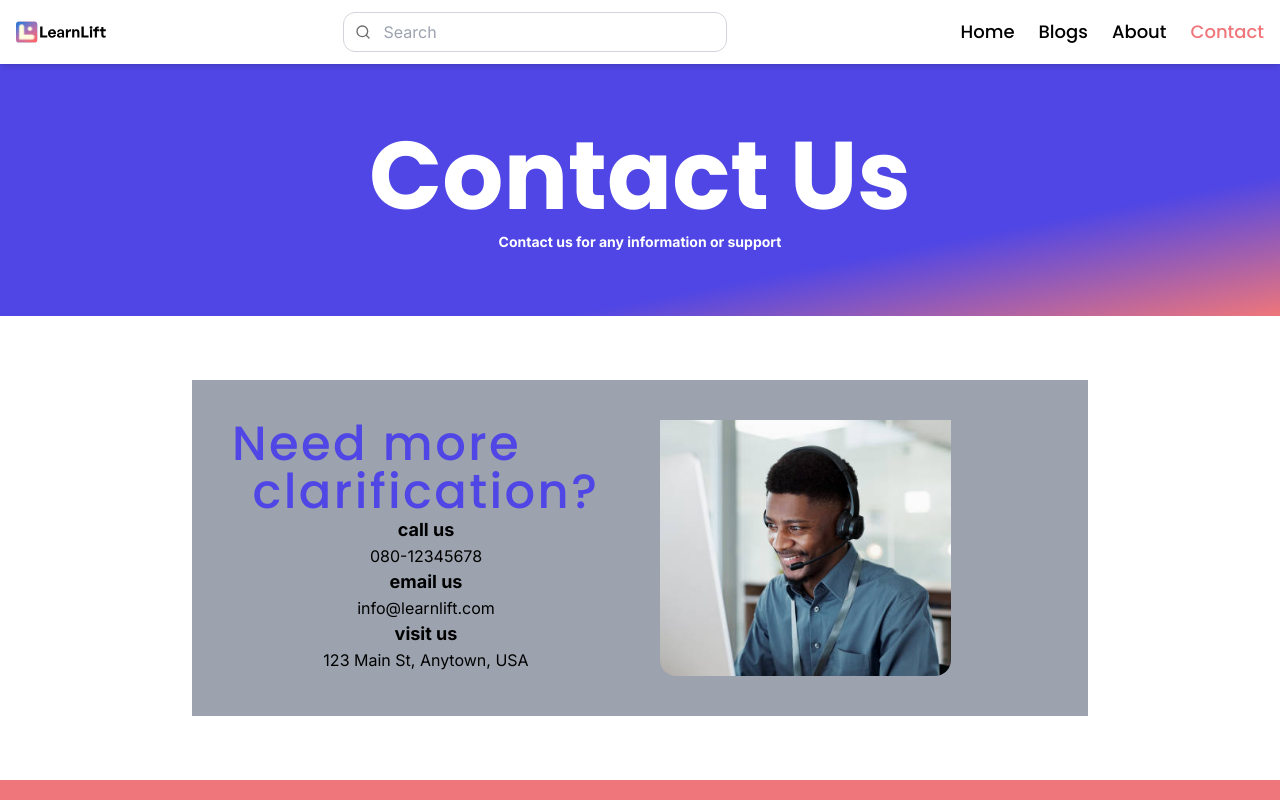
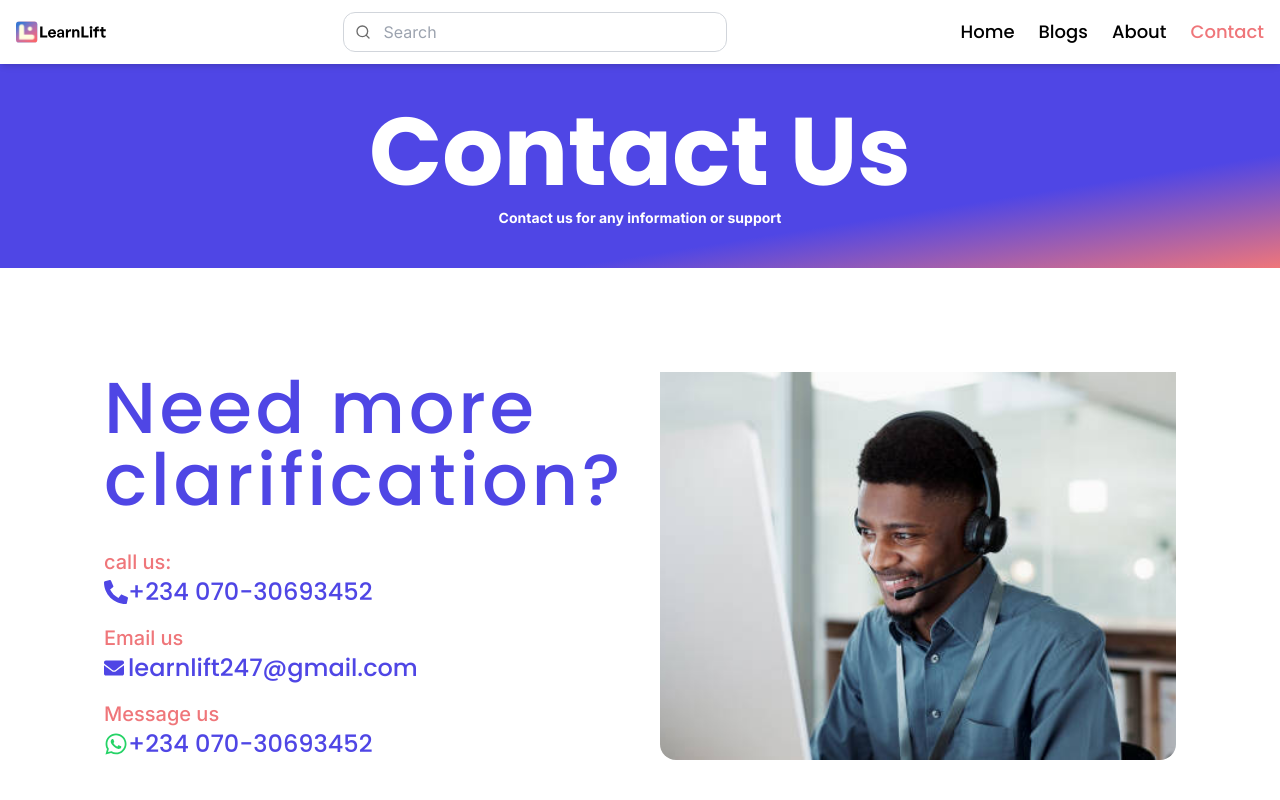
Before and after one commit to emmygrammy/blog-frontend, a React (Vite) app: page /contact in a window 1280 px wide. Shown: the top 800 px of the page. Built offline with nearby package versions, Linux system fonts and the light colour scheme.

Commit message:
Blog-frontend

```diff
--- a/src/components/Contact.jsx
+++ b/src/components/Contact.jsx
@@ -1,40 +1,46 @@
 import support from '../assets/support.jpg'
+import { FaPhone, FaEnvelope, FaWhatsapp } from 'react-icons/fa'
 
 
 
 function ContactSection() {
   return (
     <section className="py-16 px-10">
-        <div className="bg-gray-400 px-10 py-10 mx-auto max-w-4xl grid grid-cols-1 md:grid-cols-2 gap-10  ">
+        <div className="px-10 py-10 mx-auto max-w-6xl grid grid-cols-1 md:grid-cols-2 gap-10  ">
 
-            <div className="col-span-1" >
-                <h2 className="text-5xl font-medium font-heading text-justify tracking-wider text-secondary">
+            <div className="col-span-1"  >
+                <h2 className="text-7xl font-medium font-heading text-start tracking-wider text-secondary">
                     Need more
                 </h2>
 
-                <h2 className="text-5xl font-medium font-heading text-center tracking-wider text-secondary">
+                <h2 className="text-7xl font-medium font-heading text-start tracking-wider text-secondary mb-8">
                     clarification?
                 </h2>
 
-                <h3 className="text-lg font-bold text-center">
-                    call us
+                <h3 className="text-xl font-medium text-start font-sans text-primary ">
+                    call us:
                 </h3>
-                <p className="text-center">
-                    080-12345678
+                <p className="flex items-center justify-start text-start text-2xl font-heading font-medium text-secondary mb-4">
+                    <FaPhone className="rotate-90 text-2xl text-secondary" />
+                    +234 070-30693452
                 </p>
 
-                <h3 className="text-lg font-bold text-center">
-                    email us
+                <h3 className="text-xl font-medium text-start font-sans text-primary ">
+                    Email us
                 </h3>
-                <p className="text-center">
-                    info@learnlift.com
+                <p className="flex items-center justify-start text-start text-2xl font-heading font-medium text-secondary mb-4">
+                    <FaEnvelope className="text-xl text-secondary mr-1" />
+                    learnlift247@gmail.com
                 </p>
-                <h3 className="text-lg font-bold text-center">
-                    visit us
+
+                 <h3 className="text-xl font-medium text-start font-sans text-primary ">
+                    Message us
                 </h3>
-                <p className="text-center">
-                    123 Main St, Anytown, USA
+                <p className="flex items-center justify-start text-start text-2xl font-heading font-medium text-secondary ">
+                    <FaWhatsapp className="text-2xl text-[#25D366] hover:scale-110 transition" />
+                    +234 070-30693452
                 </p>
+
             </div>
 
 
@@ -43,7 +49,7 @@ function ContactSection() {
                 <img
                 src={support}
                 alt="contact"
-                className="w-3/4 h-64 object-cover rounded-b-lg" />
+                className="w-full h-full object-cover rounded-b-lg" />
                </div>
 
 
--- a/src/components/TopSection.jsx
+++ b/src/components/TopSection.jsx
@@ -1,7 +1,7 @@
 
 function TopSection( {title, subtitle, className=''} ) {
   return (
-    <div className={`py-16 px-8 bg-gradient-to-br from-secondary from-[0%] via-secondary via-[72%] to-primary to-[100%] ${className}`}>
+    <div className={`py-10 px-8 bg-gradient-to-br from-secondary from-[0%] via-secondary via-[72%] to-primary to-[100%] ${className}`}>
      <div className=" justify-start flex flex-col gap-2 items-center">
         <h1 className="text-3xl font-heading text-white font-bold md:text-8xl">{title}</h1>
         <span className="text-sm font-sans text-white font-bold md:text-sm "> {subtitle}</span>
--- a/src/pages/NotFound.jsx
+++ b/src/pages/NotFound.jsx
@@ -1,12 +1,35 @@
 
+
+import { Link } from "react-router-dom";
 
 function NotFound() {
   return (
-    <>
-      <h1 className="text-3xl font-bold text-sans text-primary">
-          not found page 🚀
+    <div className="min-h-screen flex flex-col items-center justify-center bg-gray-50 px-6 text-center">
+     <div className="container max-w-md mx-auto">
+      {/* Big 404 */}
+      <h1 className="text-7xl md:text-9xl font-bold text-primary">
+        404
       </h1>
-    </>
-  )
+
+      {/* Message */}
+      <h2 className="text-2xl md:text-3xl font-heading font-semibold text-gray-800 mt-4">
+        Page Not Found
+      </h2>
+
+      <p className="text-gray-600 mt-2 max-w-md">
+        Sorry, the page you are looking for doesn’t exist or has been moved.
+      </p>
+
+      {/* Button */}
+      <Link
+        to="/"
+        className="mt-6 bg-primary text-white px-6 py-3 rounded-full shadow-md hover:bg-primary transition-colors"
+      >
+        Go Back Home
+      </Link>
+   </div>
+    </div>
+  );
 }
-export default NotFound
+
+export default NotFound;
```
